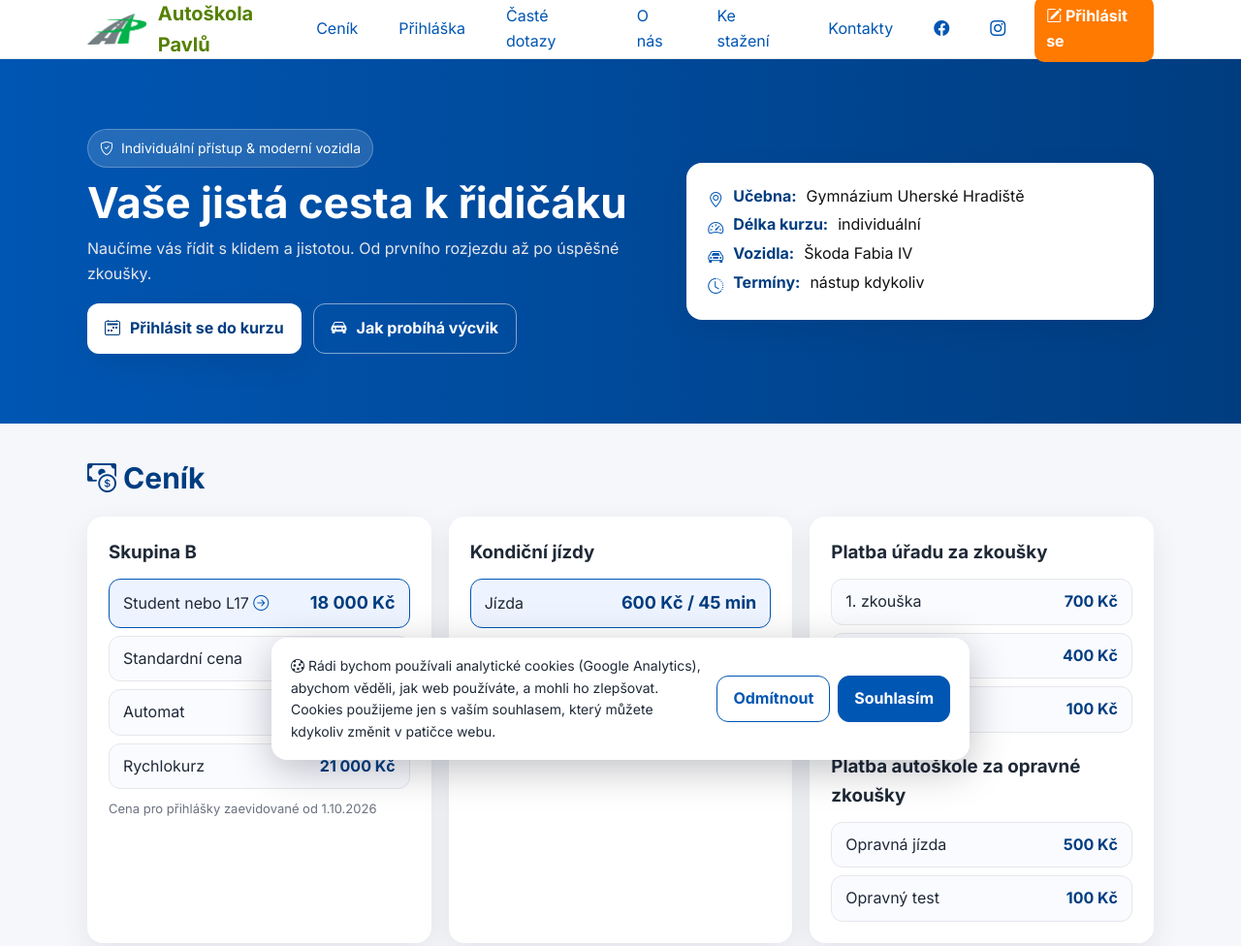
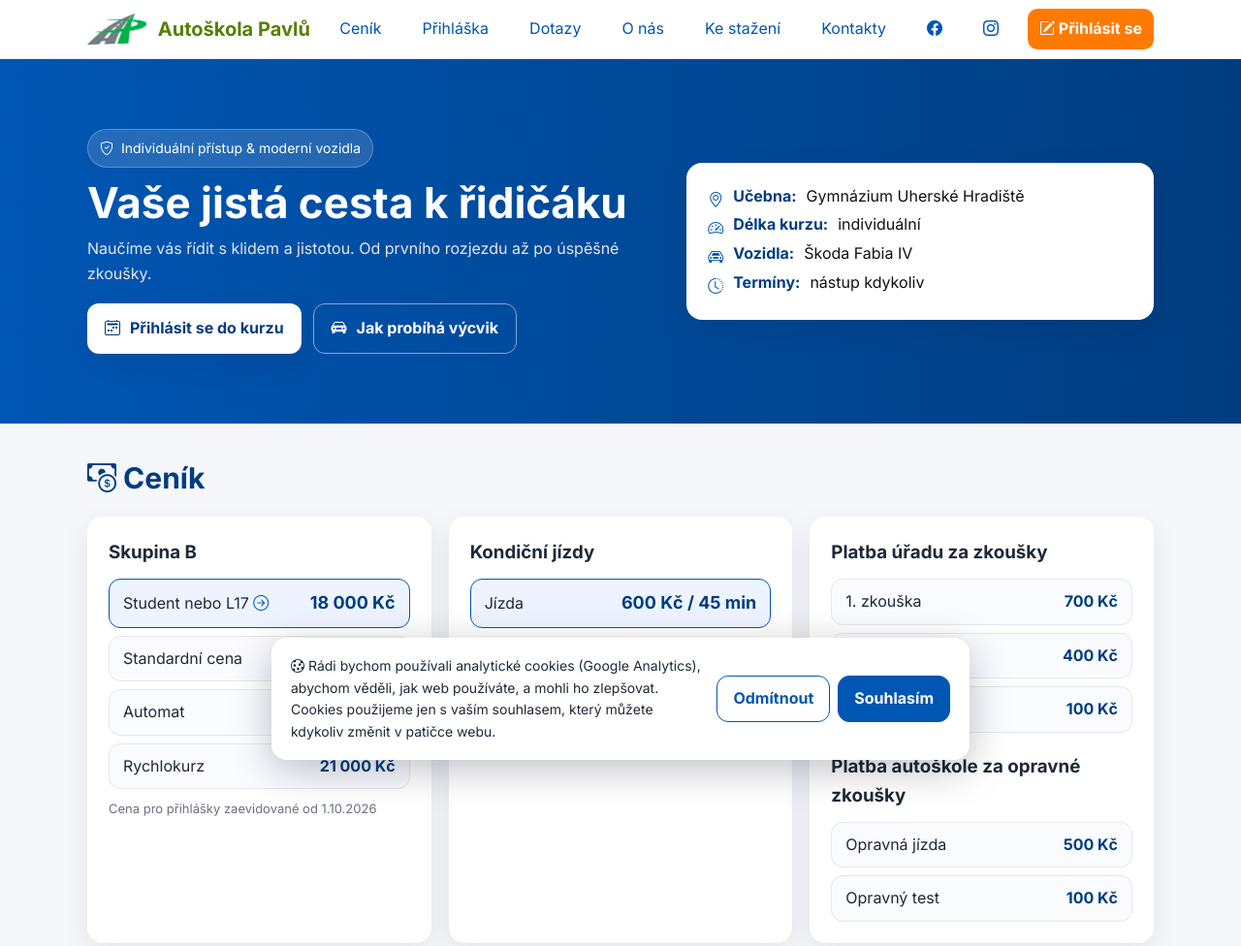
Before and after one commit to merunka1/merunka1.github.io, a plain HTML site: page index.html in a window 1280 px wide. Shown: the top 976 px of the page at 97% size. Drawn offline with nearby package versions, Linux system fonts and the light colour scheme.

Commit message:
Add files via upload

```diff
--- a/index.html
+++ b/index.html
@@ -258,7 +258,7 @@
       <div class="nav-links">
         <a href="#cenik">Ceník</a>
         <a href="#prihlaska">Přihláška</a>
-        <a href="#faq">Časté dotazy</a>
+        <a href="#faq">Dotazy</a>
         <a href="#onas">O nás</a>
         <a href="#download">Ke stažení</a>
         <a href="#kontakt">Kontakty</a>
```
